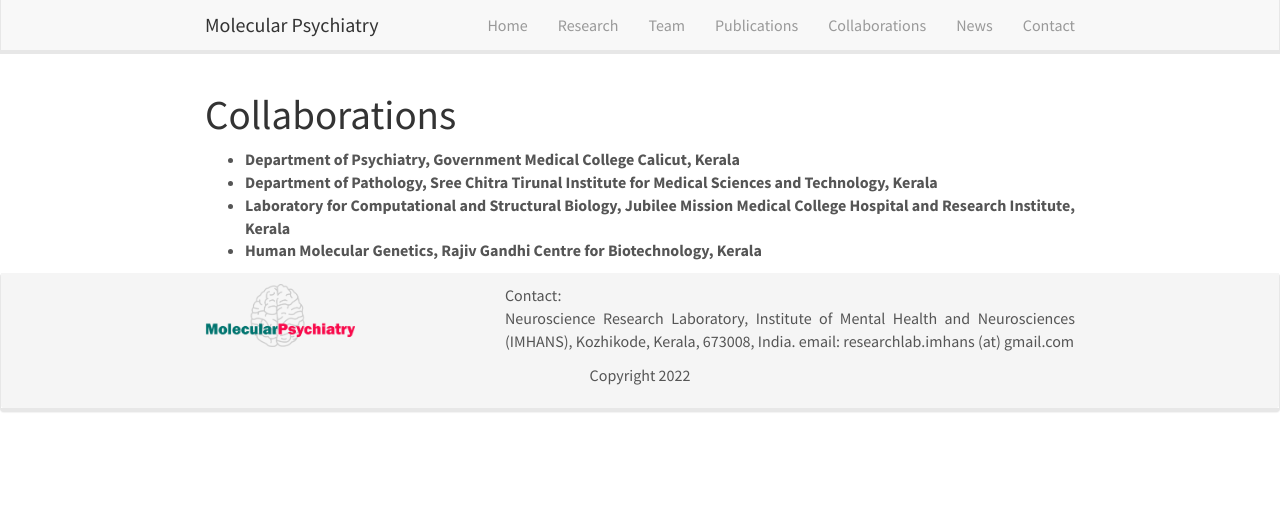
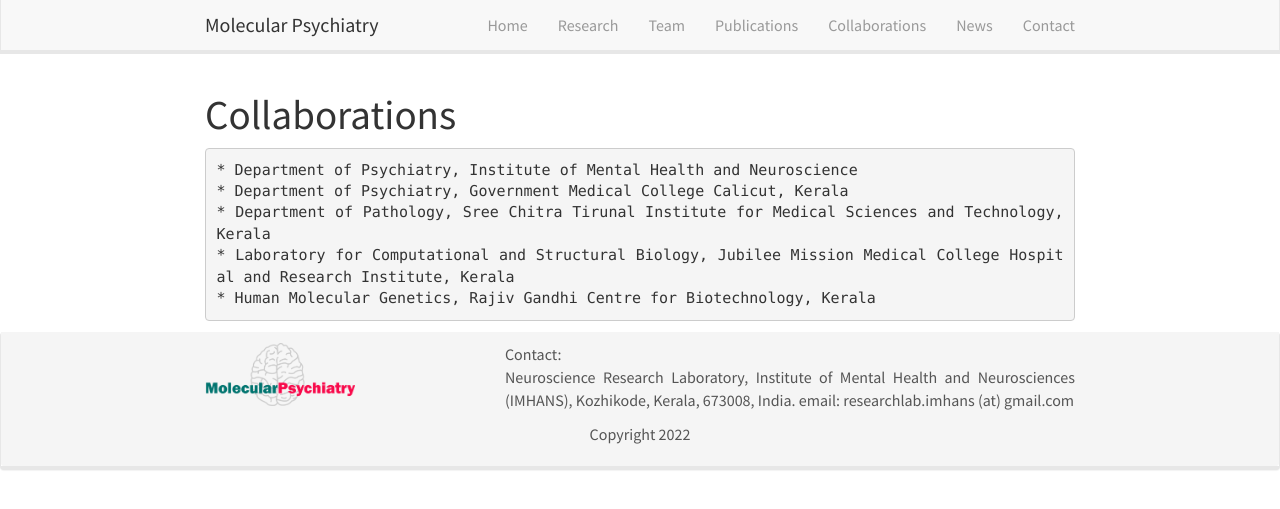
Before and after one commit to molecularpsychiatrylab/molecularpsychiatrylab.github.io, a Jekyll site: the page built from _pages/collaborations.md, in a window 1280 px wide. Shown: the top 509 px of the page. Built offline with Jekyll 4.4.1, drawn with Linux system fonts in a browser that asks for light colours; nearby versions of some CDN libraries.

Commit message:
Update collaborations.md

```diff
--- a/_pages/collaborations.md
+++ b/_pages/collaborations.md
@@ -6,7 +6,9 @@
 permalink: /collaborations/
 ---
 # Collaborations
-* **Department of Psychiatry, Government Medical College Calicut, Kerala**
-* **Department of Pathology, Sree Chitra Tirunal Institute for Medical Sciences and Technology, Kerala**
-* **Laboratory for Computational and Structural Biology, Jubilee Mission Medical College Hospital and Research Institute, Kerala**
-* **Human Molecular Genetics, Rajiv Gandhi Centre for Biotechnology, Kerala**
+
+    * Department of Psychiatry, Institute of Mental Health and Neuroscience
+    * Department of Psychiatry, Government Medical College Calicut, Kerala
+    * Department of Pathology, Sree Chitra Tirunal Institute for Medical Sciences and Technology, Kerala
+    * Laboratory for Computational and Structural Biology, Jubilee Mission Medical College Hospital and Research Institute, Kerala
+    * Human Molecular Genetics, Rajiv Gandhi Centre for Biotechnology, Kerala
```
